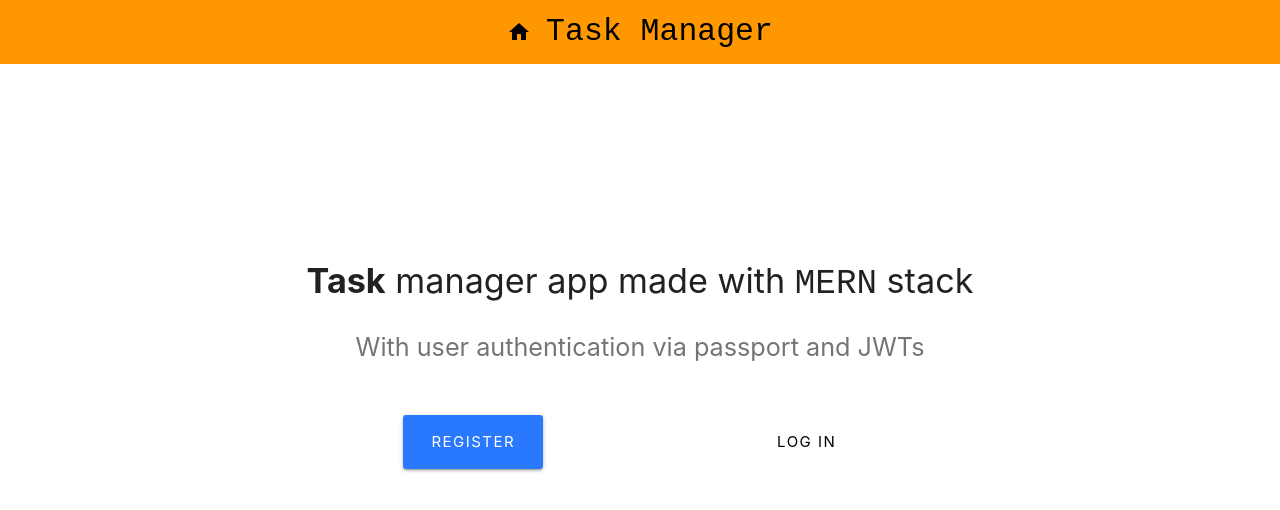
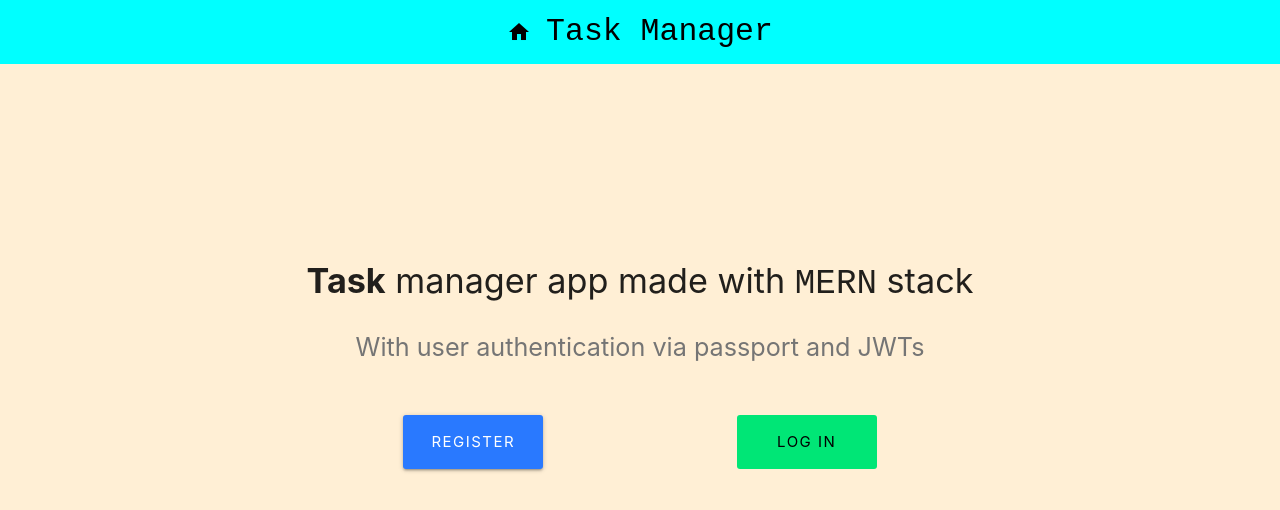
Before and after one commit to ssseru/MERN_taskManagerApp, a React (Create React App) app in the folder client/: page / in a window 1280 px wide. Shown: the top 510 px of the page. Built offline with nearby package versions, Linux system fonts and the light colour scheme.

Commit message:
styling changed part 2

```diff
--- a/client/src/App.css
+++ b/client/src/App.css
@@ -1,2 +1,3 @@
 * {
+  background-color: papayawhip;
 }
--- a/client/src/components/dashboard/Dashboard.js
+++ b/client/src/components/dashboard/Dashboard.js
@@ -43,7 +43,7 @@ class Dashboard extends Component {
     const { user } = this.props.auth;
     const tasksList = this.state.tasks.map((task) => (
       <div className="container" key={task._id}>
-        <Card style={{ background: "white" }}>
+        <Card style={{ background: "papayawhip" }}>
           <div>
             Task title:<b> {task.task}</b>
             <br />
--- a/client/src/components/layout/Landing.js
+++ b/client/src/components/layout/Landing.js
@@ -35,7 +35,7 @@ class Landing extends Component {
                   borderRadius: "3px",
                   letterSpacing: "1.5px",
                 }}
-                className="btn btn-large btn-flat waves-effect white black-text"
+                className="btn btn-large btn-flat waves-effect green black-text waves-light hoverable accent-3"
               >
                 Log In
               </Link>
--- a/client/src/components/layout/Navbar.js
+++ b/client/src/components/layout/Navbar.js
@@ -5,7 +5,7 @@ class Navbar extends Component {
     return (
       <div className="navbar-fixed">
         <nav className="z-depth-0">
-          <div className="nav-wrapper orange">
+          <div className="nav-wrapper" style={{ backgroundColor: "cyan" }}>
             <Link
               to="/"
               style={{
@@ -13,7 +13,9 @@ class Navbar extends Component {
               }}
               className="col s5 brand-logo center black-text"
             >
-              <i className="material-icons">home</i>
+              <i className="material-icons" style={{ backgroundColor: "cyan" }}>
+                home
+              </i>
               Task Manager
             </Link>
           </div>
```
